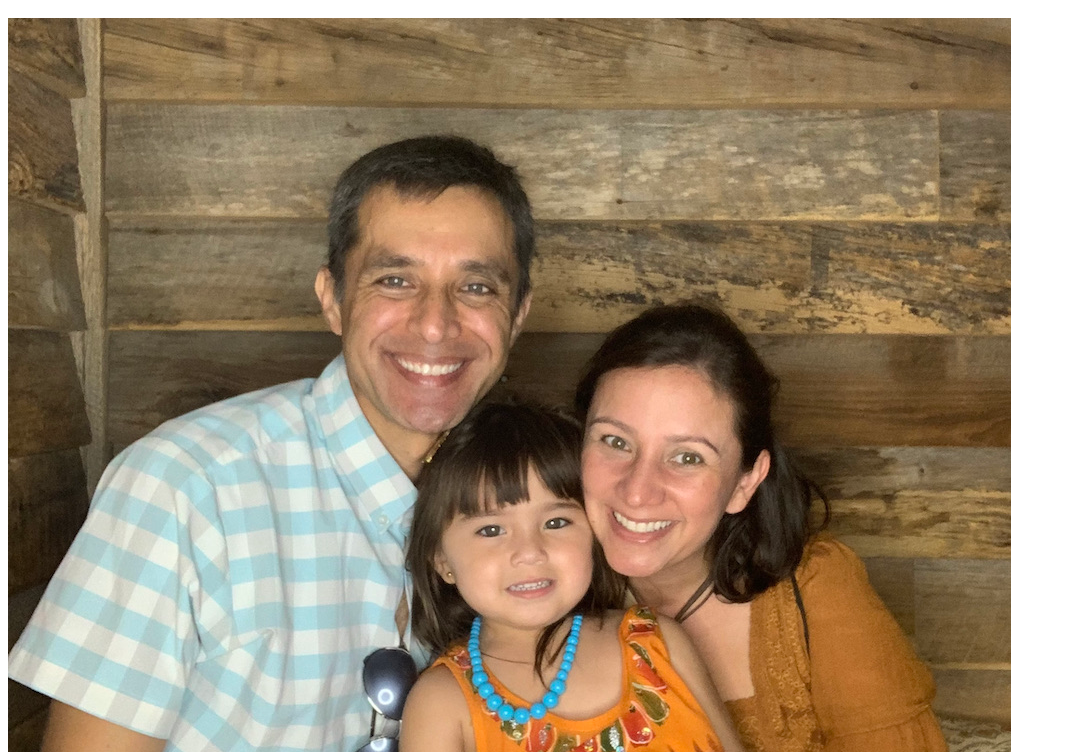
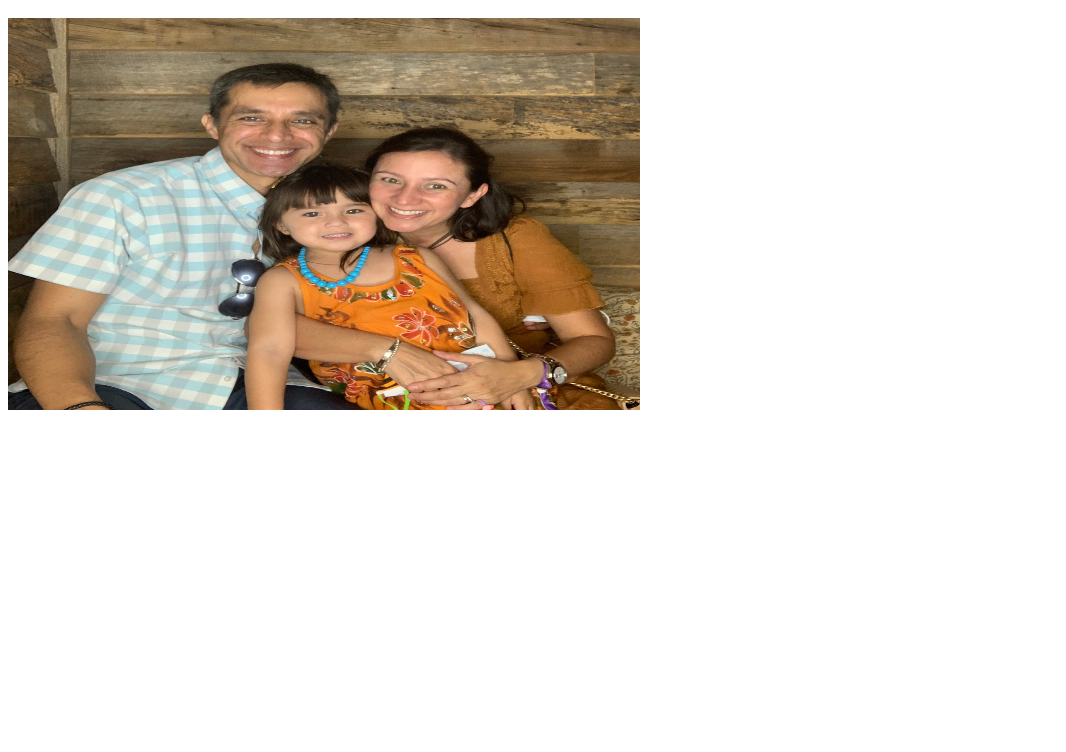
Before and after one commit to WDev2021/Jaime, a plain HTML site: page index.html in a window 1280 px wide. Shown: the part 48-800 px from the top of the page, without its empty margins (0-1066 px from the left). Drawn offline with Linux system fonts and the light colour scheme.

Commit message:
Update index.html

```diff
--- a/index.html
+++ b/index.html
@@ -1,4 +1,4 @@
 <html>
   <h1>Jaime's Portafolio</h1>
-  <img src="JaimeFamily.jpeg"/>
+  <img src="JaimeFamily.jpeg" width="50%" height="50%"/>
 </html>
```
